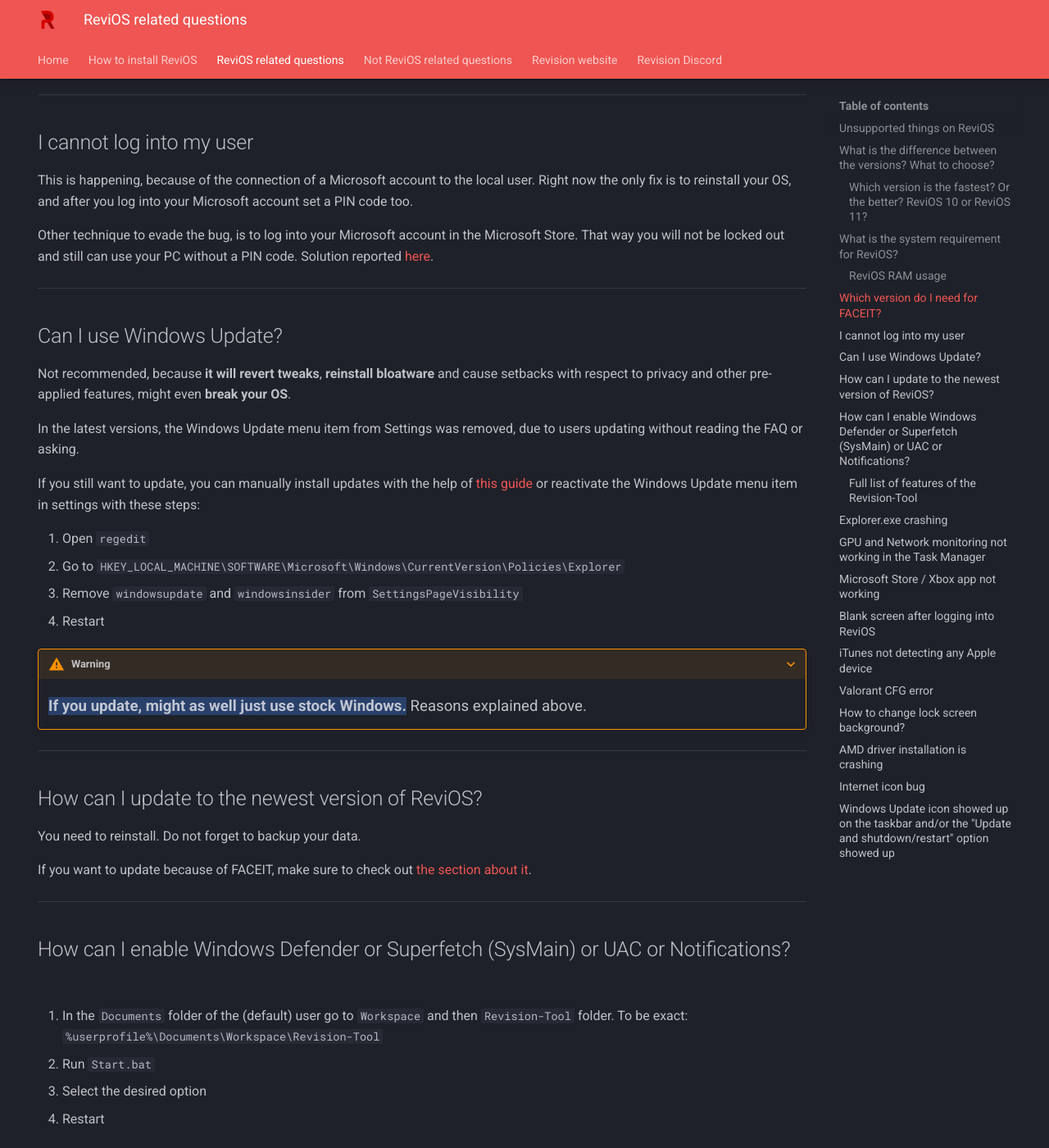
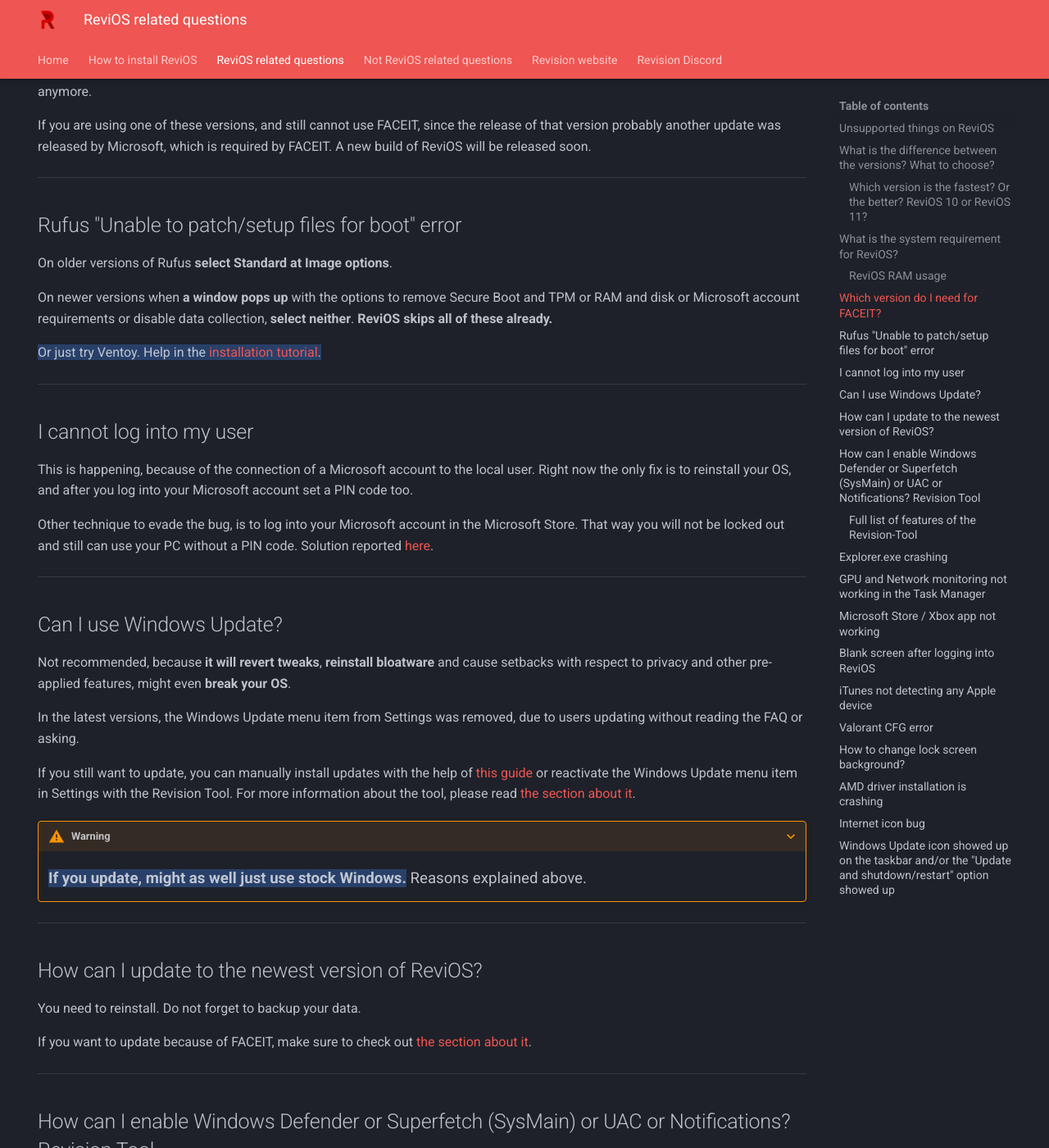
Before and after one commit to dkovacs24/ReviOS_faq, an MkDocs documentation site: the page built from docs/related.md, in a window 1280 px wide and 1400 px high, scrolled down 2028 px. Shown: the whole window at 82% size. Built offline with MkDocs 1.6.1 and Material for MkDocs 9.7.7, drawn with Linux system fonts in a browser that asks for light colours; some of the changed text lies outside the part shown.

Commit message:
remove rufus from install, add rufus error

```diff
--- a/docs/related.md
+++ b/docs/related.md
@@ -91,6 +94,16 @@
 
 ---
 
+## Rufus "Unable to patch/setup files for boot" error
+
+On older versions of Rufus **select Standard at Image options**.
+
+On newer versions when **a window pops up** with the options to remove Secure Boot and TPM or RAM and disk or Microsoft account requirements or disable data collection, **select neither**. **ReviOS skips all of these already.**
+
+==Or just try Ventoy. Help in the [installation tutorial](install.md#ventoy).==
+
+---
+
 ## I cannot log into my user
 
 This is happening, because of the connection of a Microsoft account to the local user. Right now the only fix is to reinstall your OS, and after you log into your Microsoft account set a PIN code too.
@@ -105,12 +118,7 @@
 
 In the latest versions, the Windows Update menu item from Settings was removed, due to users updating without reading the FAQ or asking.
 
-If you still want to update, you can manually install updates with the help of [this guide](https://www.revi.cc/revios/workspace/updating){target=_blank} or reactivate the Windows Update menu item in settings with these steps:
-
-1. Open `regedit`
-2. Go to `HKEY_LOCAL_MACHINE\SOFTWARE\Microsoft\Windows\CurrentVersion\Policies\Explorer`
-3. Remove `windowsupdate` and `windowsinsider` from `SettingsPageVisibility`
-4. Restart
+If you still want to update, you can manually install updates with the help of [this guide](https://www.revi.cc/revios/workspace/updating){target=_blank} or reactivate the Windows Update menu item in Settings with the Revision Tool. For more information about the tool, please read [the section about it](#how-can-i-enable-windows-defender-or-superfetch-sysmain-or-uac-or-notifications-revision-tool).
 
 ???+ warning
     ==**If you update, might as well just use stock Windows.**== Reasons explained above.
@@ -125,7 +133,7 @@
 
 ---
 
-## How can I enable Windows Defender or Superfetch (SysMain) or UAC or Notifications?
+## How can I enable Windows Defender or Superfetch (SysMain) or UAC or Notifications? Revision Tool
 
 1. In the `Documents` folder of the (default) user go to `Workspace` and then `Revision-Tool` folder. To be exact: `%userprofile%\Documents\Workspace\Revision-Tool`
 2. Run `Start.bat`
```
Also changed, not shown: other parts of docs/related.md (+5 -2 lines), docs/index.md (+12 -3 lines), docs/install.md (+11 -1 lines), docs/not-related.md (+2 -0 lines).
